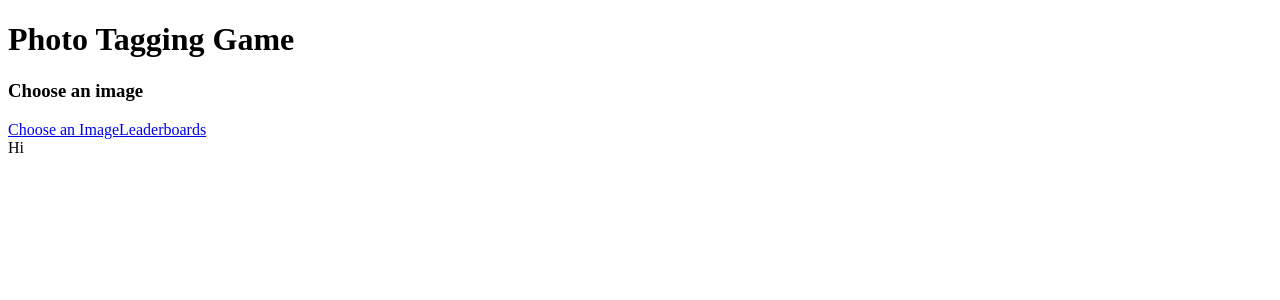
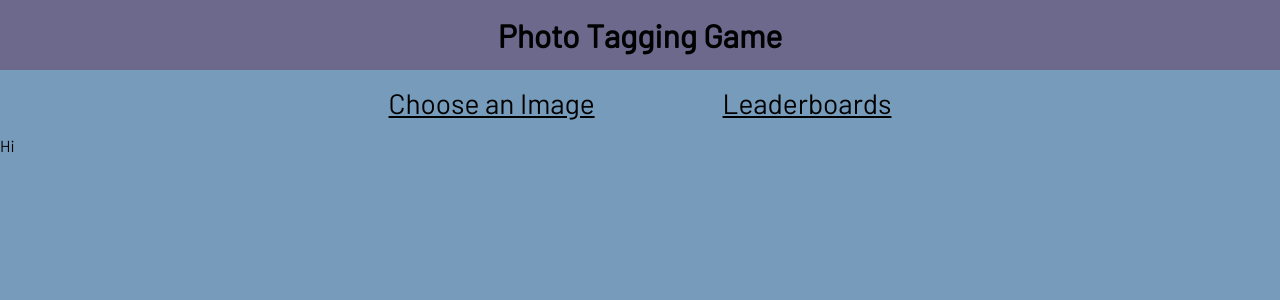
Before and after one commit to daltonoswald/photo-tagging-app, a React (Vite) app in the folder frontend/: page /leaderboard in a window 1280 px wide. Shown: the top 300 px of the page. Built offline with nearby package versions, Linux system fonts and the light colour scheme.

Commit message:
css changes and cleanup

```diff
--- a/frontend/src/Gamepage.jsx
+++ b/frontend/src/Gamepage.jsx
@@ -2,6 +2,7 @@ import { useEffect, useState } from 'react'
 // import ctsImg from './assets/cosmic-thrill-seekers.png'
 import Dropdown from './Dropdown';
 import Gameover from './Gameover';
+import Nav from './Nav';
 import Timer from './Timer';
 import './index.css'
 import { useLocation } from 'react-router-dom';
@@ -15,6 +16,7 @@ function Gamepage() {
   const [imageName, setImageName] = useState(location.state?.imageName);
   const imagePicked = location.state?.imagePicked
   const [targetsToFind, setTargetsToFind] = useState([]);
+  const [targetsList, setTargetsList] = useState([]);
 
   const [targetsFound, setTargetsFound] = useState([
     { found: false, coordinateX: null, coordinateY: null },
@@ -44,6 +46,7 @@ function Gamepage() {
         })
     }
     setTargetsToFind(images);
+    setTargetsList(images);
     startStopTimer();
     console.log(images);
 }, [imageName])
@@ -52,12 +55,9 @@ function Gamepage() {
     setXPos(e.nativeEvent.offsetX);
     setYPos(e.nativeEvent.offsetY);
     console.log(targetsFound);
-    if (openMenu === true) {
-      setOpenMenu(false)
-    } else {
-      setOpenMenu(true);
-    }
     console.log("clientX: " + e.nativeEvent.offsetX , "clientY: " + e.nativeEvent.offsetY);
+    setOpenMenu(!openMenu);
+    return;
   }
 
   const boxStyle = {
@@ -71,20 +71,9 @@ function Gamepage() {
 
   const dropdownBox = {
     position: "absolute",
-    // height: '50px',
-    // width: '50px',
     display: 'flex',
     top: yPos -25,
     left: xPos + 40
-  }
-
-  function GuessBox({ openMenu }) {
-    return (
-      <>
-        <div className={`red-box ${openMenu ? "open-guess" : "closed"}`} style={boxStyle}>
-        </div>
-      </>
-    )
   }
 
   return (
@@ -92,8 +81,21 @@ function Gamepage() {
         {targetsFound.every((target) => target.found) && (
             <Gameover imageName={imageName} time={time} setTime={setTime} timerOn={timerOn} />
         )}
+        <Nav />
+        <div className='gamepage-header'>
           <Timer time={time} setTime={setTime} timerOn={timerOn} />
-    <GuessBox openMenu={openMenu}/>
+          <div className='header-targets'>
+            {targetsList.map((target, index) =>
+                <div className='guessable'>
+                  <img id={target.id} src={target.src} />
+                </div>
+            )}
+          </div>
+        </div>
+
+    {openMenu === true && (
+      <>
+          <div className='open-guess' style={boxStyle}></div>
           <div className='dropdown-container' style={dropdownBox}>
             <Dropdown
             yPos={yPos}
@@ -108,9 +110,11 @@ function Gamepage() {
             targetsFound={targetsFound}
             setTargetsFound={setTargetsFound} />
           </div>
+      </>
+    )}
 
     <div>
-      <img onMouseDown={GuessBox} onClick={getCoords} src={imagePicked}></img>
+      <img onClick={getCoords} src={imagePicked}></img>
     </div>
     </>
   )
--- a/frontend/src/Homepage.jsx
+++ b/frontend/src/Homepage.jsx
@@ -1,4 +1,5 @@
 import { Link } from "react-router-dom";
+import Nav from "./Nav";
 import ctsImg from './assets/cosmic-thrill-seekers/cosmic-thrill-seekers.png'
 
 
@@ -6,22 +7,21 @@ export default function Homepage() {
 
     return (
         <>
-            <div className="header">
-                <h1>Photo Tagging Game</h1>
-            </div>
+            <Nav />
             <div className="content">
                 <div className="navigation">
-                    <h3 className="game-picker-title">Choose an image</h3>
                     <Link to='/'>Choose an Image</Link>
                     <Link to="/leaderboard">Leaderboards</Link>
                 </div>
                 <div className="games">
-                    <div className="game-card">
-                        <Link to='/gamepage' state={{ imageName: 'cosmic-thrill-seekers', imagePicked: ctsImg }}>
-                        <h4>Cosmic Thrill Seekers</h4>
-                        <img src={ctsImg} width={'200px'} />
-                        </Link>
-                    </div>
+                    <Link className="game-card" to='/gamepage' state={{ imageName: 'cosmic-thrill-seekers', imagePicked: ctsImg }}>
+                        <h4 className="game-card-title">Cosmic Thrill Seekers</h4>
+                        <img className="game-card-preview" src={ctsImg} />
+                    </Link>
+                    <Link className="game-card" to='/gamepage' state={{ imageName: 'cosmic-thrill-seekers', imagePicked: ctsImg }}>
+                        <h4 className="game-card-title">Cosmic Thrill Seekers</h4>
+                        <img className="game-card-preview" src={ctsImg} />
+                    </Link>
                 </div>
             </div>
         </>
--- a/frontend/src/Leaderboard.jsx
+++ b/frontend/src/Leaderboard.jsx
@@ -1,17 +1,15 @@
 import { Link } from "react-router-dom";
 import ctsImg from './assets/cosmic-thrill-seekers/cosmic-thrill-seekers.png'
+import Nav from "./Nav";
 
 
 export default function Homepage() {
 
     return (
         <>
-            <div className="header">
-                <h1>Photo Tagging Game</h1>
-            </div>
+            <Nav />
             <div className="content">
                 <div className="navigation">
-                    <h3 className="game-picker-title">Choose an image</h3>
                     <Link to='/'>Choose an Image</Link>
                     <Link to="/leaderboard">Leaderboards</Link>
                 </div>
--- /dev/null
+++ b/frontend/src/Nav.jsx
@@ -0,0 +1,8 @@
+export default function Nav() {
+
+    return (
+        <div className="nav">
+            <h1 className="nav-title">Photo Tagging Game</h1>
+        </div>
+    )
+}
--- a/frontend/src/Timer.jsx
+++ b/frontend/src/Timer.jsx
@@ -16,13 +16,11 @@ export default function Timer({ time, setTime, timerOn }) {
 
       return (
         <div className="timer">
-            <div className="timer-title">
                 <p>
                     {hours}:{minutes.toString().padStart(2, "0")}:
                     {seconds.toString().padStart(2, "0")}:
                     {milliseconds.toString().padStart(2, "0")}
                 </p>
-            </div>
         </div>
       )
 }
--- a/frontend/src/index.css
+++ b/frontend/src/index.css
@@ -1,3 +1,84 @@
+@import url('https://fonts.googleapis.com/css2?family=Barlow');
+
+body {
+    font-family: "Barlow";
+    margin: 0;
+    background-color: #779cbb;
+}
+
+a {
+    color: black;
+    text-decoration: underline;
+}
+
+.nav {
+    background-color: #6c698D;
+}
+
+.nav-title {
+    margin: 0;
+    padding: 2vh 1vw;
+    display: flex;
+    align-items: center;
+    justify-content: center;
+}
+
+.navigation {
+    display: flex;
+    justify-content: center;
+    align-items: center;
+    font-size: 28px;
+    gap: 10vw;
+    margin: 2vh;
+}
+
+.games {
+    width: 50vw;
+    display: flex;
+    justify-content: center;
+    align-items: center;
+    margin: 0 auto;
+    gap: 2vw;
+}
+
+.game-card {
+    display: flex;
+    flex-direction: column;
+    align-items: center;
+    border: 4px solid #6C698D;
+    border-radius: 2rem .1rem;
+    padding: 2vh 4vw;
+    background-color: #D4D2D5;
+    box-shadow: #000 0 2px 8px;
+}
+
+.game-card-title {
+    text-align: center;
+    font-size: 24px;
+    margin: 0;
+}
+
+.game-card-preview {
+    margin-top: 8px;
+    width: 200px;
+}
+
+.gamepage-header {
+    display: flex;
+    align-items: center;
+    justify-content: space-around;
+    margin: 2vh 0;
+}
+
+.timer {
+    width: 10vw;
+}
+
+.header-targets {
+    display: flex;
+    flex-direction: row;
+}
+
 .dropdown-container {
     position: absolute;
     /* height: 150px;
@@ -32,9 +113,10 @@
 }
 
 .gameover-screen {
-    background-color: rgba(0, 0, 0, 0.116);
-    border: 3px solid black;
+    background-color: rgba(0, 0, 0, 0.5);
+    /* border: 3px solid black; */
     position: fixed;
+    top: 0;
     display: flex;
     flex-direction: column;
     justify-content: center;
@@ -45,12 +127,12 @@
 }
 
 .gameover-form {
-    background-color: rebeccapurple;
+    background-color: #D4D2D5;
     display: flex;
     flex-direction: column;
     align-items: center;
     justify-content: center;
-    border: 3px solid darkgreen;
+    border: 3px solid #779cbb;
     padding: 5vh 10vw;
     border-radius: 4em 0.1em;
 }
```
Lines whose indentation alone changed are shown as unchanged.
